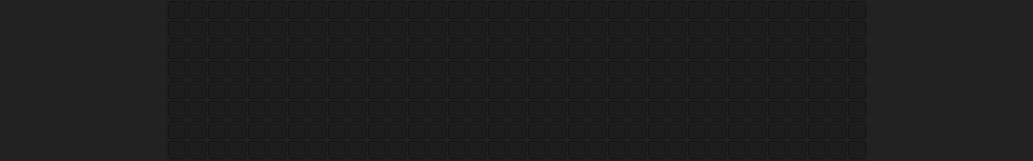
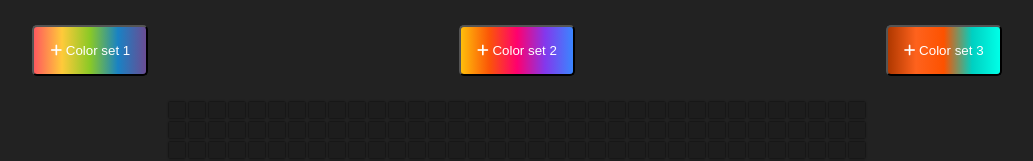
Before and after one commit to connorjnel/50-Projects-In-50-Days, a plain HTML site: page Day-36/Index.html in a window 1280 px wide. Shown: the whole page, without its empty margins (123-1156 px from the left). Drawn offline with Linux system fonts and the light colour scheme.

Commit message:
Add color selector

```diff
--- a/Day-36/Index.html
+++ b/Day-36/Index.html
@@ -13,7 +13,21 @@
 
 <body>
 
+  <div class="button-container">
+    <button class="btn" id="color1">
+      <i class="fas fa-plus"></i> Color set 1
+    </button>
+    <button class="btn" id="color2">
+      <i class="fas fa-plus"></i> Color set 2
+    </button>
+    <button class="btn" id="color3">
+      <i class="fas fa-plus"></i> Color set 3
+    </button>
+  </div>
+
   <div class="container" id="container"></div>
+
+
 
   <script src="script.js"></script>
 </body>
--- a/Day-36/script.js
+++ b/Day-36/script.js
@@ -1,6 +1,28 @@
 const container = document.getElementById("container");
-const colors = ["#ff595e", "#ffca3a", "#8ac926", "#1982c4", "#6a4c93"];
+
+const colors1 = ["#ff595e", "#ffca3a", "#8ac926", "#1982c4", "#6a4c93"];
+const colors2 = ["#ffbe0b", "#fb5607", "#ff006e", "#8338ec", "#3a86ff"];
+const colors3 = ["#af3800", "#fe621d", "#fd5200", "#00cfc1", "#00ffe7"];
+
+const btnColor1 = document.getElementById("color1");
+const btnColor2 = document.getElementById("color2");
+const btnColor3 = document.getElementById("color3");
+
+let colors = ["#ff595e", "#ffca3a", "#8ac926", "#1982c4", "#6a4c93"];
+
 const SQUARES = 1950;
+
+btnColor1.addEventListener("click", () => {
+	colors = colors1;
+});
+
+btnColor2.addEventListener("click", () => {
+	colors = colors2;
+});
+
+btnColor3.addEventListener("click", () => {
+	colors = colors3;
+});
 
 for (let i = 0; i < SQUARES; i++) {
 	const square = document.createElement("div");
@@ -23,6 +45,6 @@ function removeColor(element) {
 	element.style.boxShadow = "0 0 2px black";
 }
 
-function getRandomColor() {
+function getRandomColor(color) {
 	return colors[Math.floor(Math.random() * colors.length)];
 }
--- a/Day-36/style.css
+++ b/Day-36/style.css
@@ -1,5 +1,5 @@
 /*Google Fonts*/
-@import url("https://fonts.googleapis.com/css2?family=Roboto:wght@400;700&display=swap");
+@import url(https://fonts.googleapis.com/css2?family=Roboto:wght@400;700&display=swap);
 
 * {
   box-sizing: border-box;
@@ -10,10 +10,11 @@ body {
   display: flex;
   align-items: center;
   justify-content: center;
-  min-height: 100vh;
+  /* min-height: 100vh; */
   overflow: hidden;
   margin: 0;
   background-color: #222;
+  flex-wrap: wrap;
 }
 
 .container {
@@ -36,3 +37,52 @@ body {
 .square:hover {
   transition-duration: 0s;
 }
+
+.button-container {
+  display: flex;
+  width: 100%;
+  align-items: center;
+  justify-content: space-around;
+  height: 100px;
+}
+
+.btn {
+  padding: 1rem;
+  border-radius: 5px;
+  cursor: pointer;
+}
+
+.btn:hover {
+  transform: scale(0.98);
+  transition: 0.2s ease;
+}
+
+#color1 {
+  background: linear-gradient(to right, #ff595e,
+      #ffca3a,
+      #8ac926,
+      #1982c4,
+      #6a4c93);
+  color: #fff;
+  font-weight: 400;
+}
+
+#color2 {
+  background: linear-gradient(to right, #ffbe0b,
+      #fb5607,
+      #ff006e,
+      #8338ec,
+      #3a86ff);
+  color: #fff;
+  font-weight: 400;
+}
+
+#color3 {
+  background: linear-gradient(to right, #af3800,
+      #fe621d,
+      #fd5200,
+      #00cfc1,
+      #00ffe7);
+  color: #fff;
+  font-weight: 400;
+}
```
